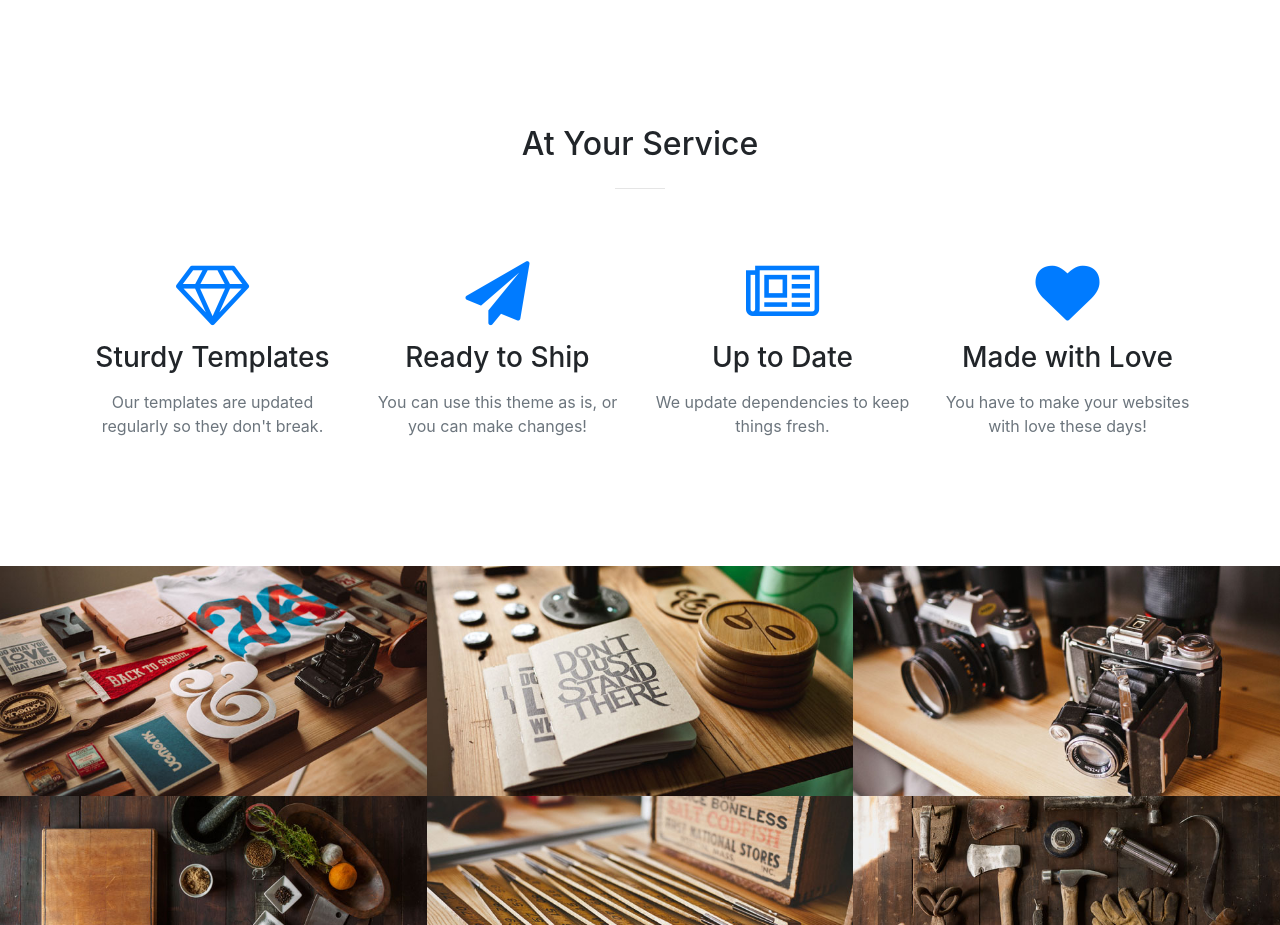
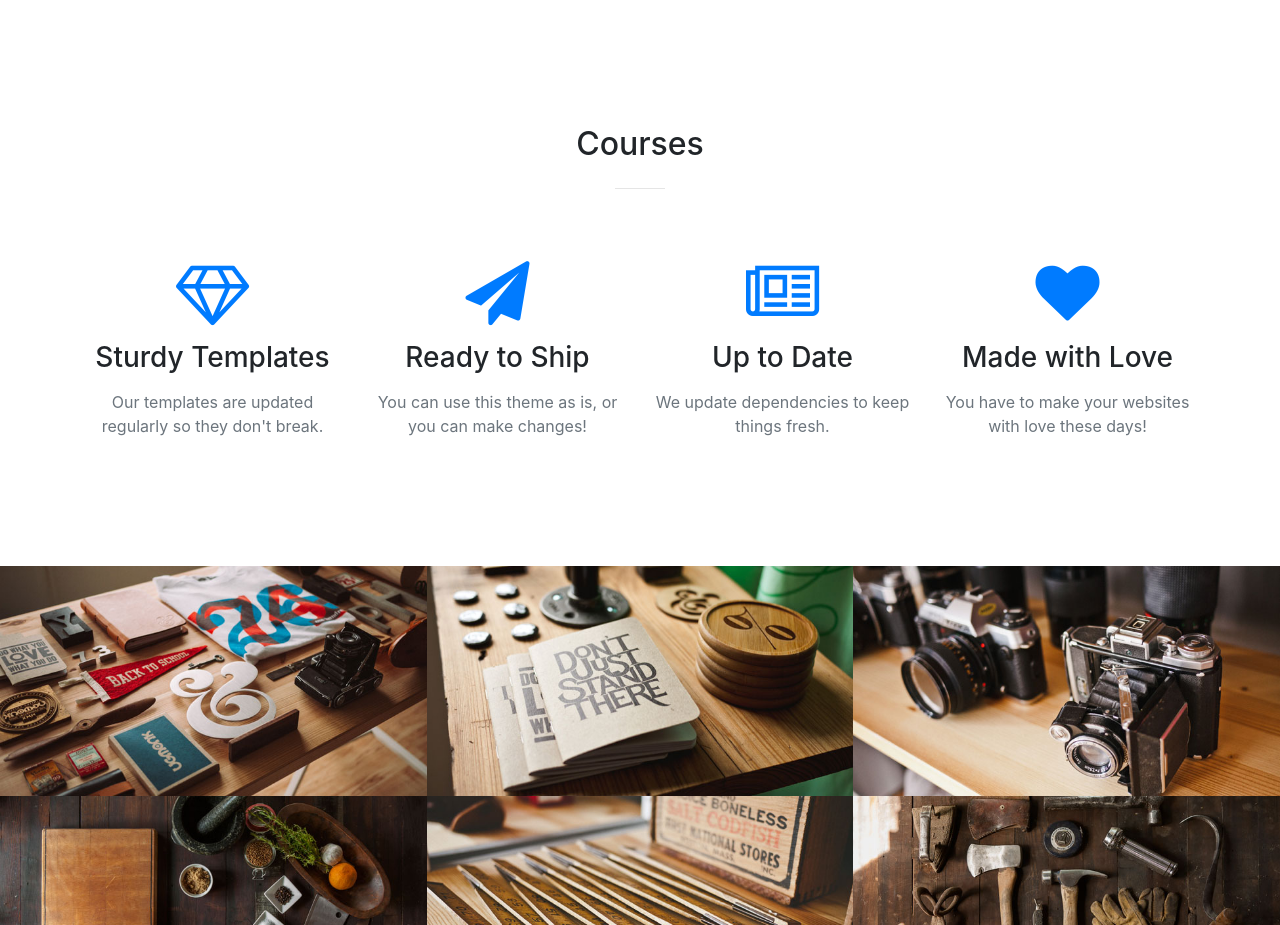
Before and after one commit to KTDEVEL/ktdevel.github.io, a website with bundled scripts: page index.html in a window 1280 px wide. Shown: the part 1280-2205 px from the top of the page. Built offline with nearby package versions, Linux system fonts and the light colour scheme.

Commit message:
third commit

```diff
--- a/index.html
+++ b/index.html
@@ -88,7 +88,7 @@
       <div class="container">
         <div class="row">
           <div class="col-lg-12 text-center">
-            <h2 class="section-heading">At Your Service</h2>
+            <h2 class="section-heading">Courses</h2>
             <hr class="my-4">
           </div>
         </div>
```
